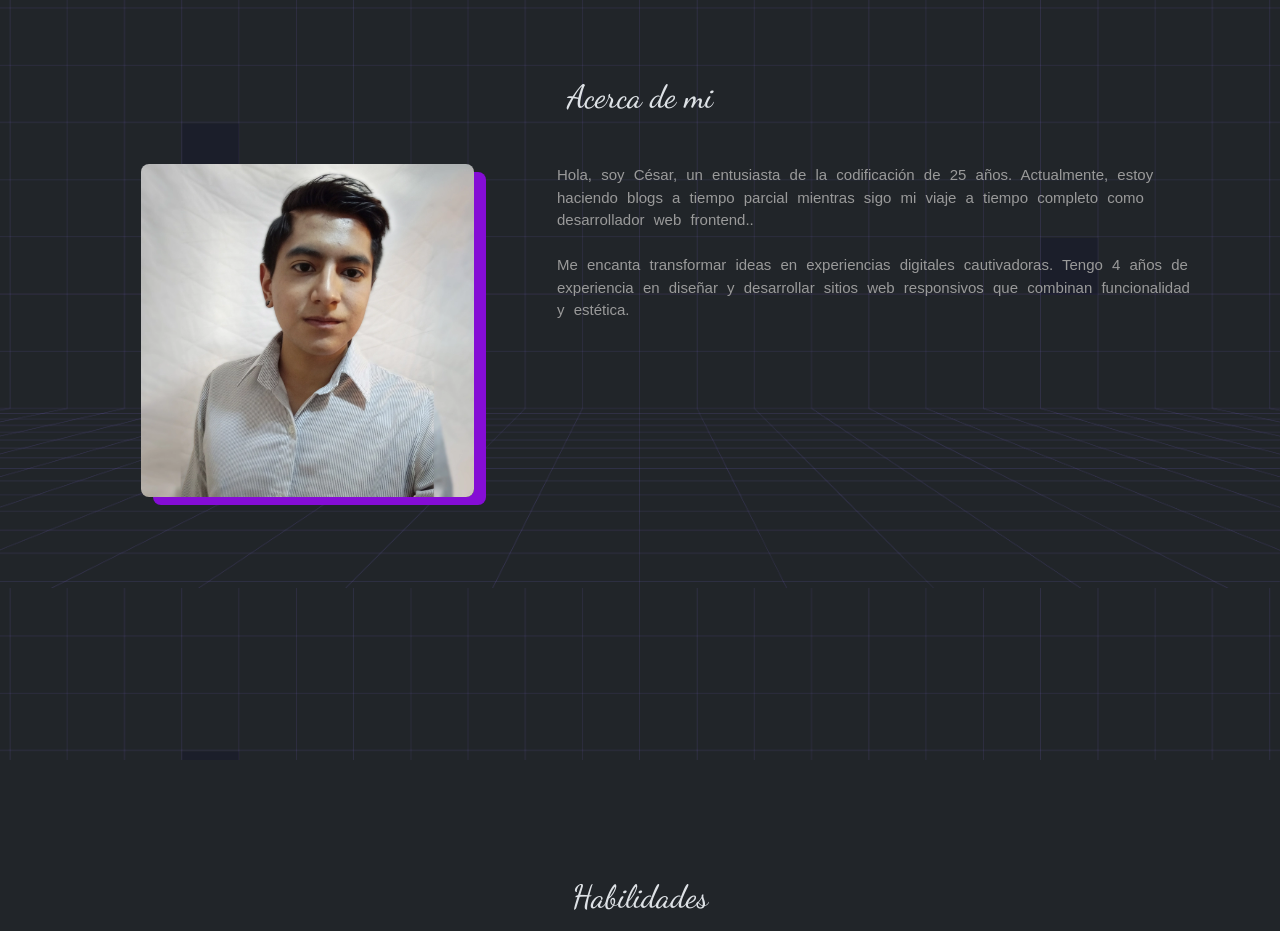
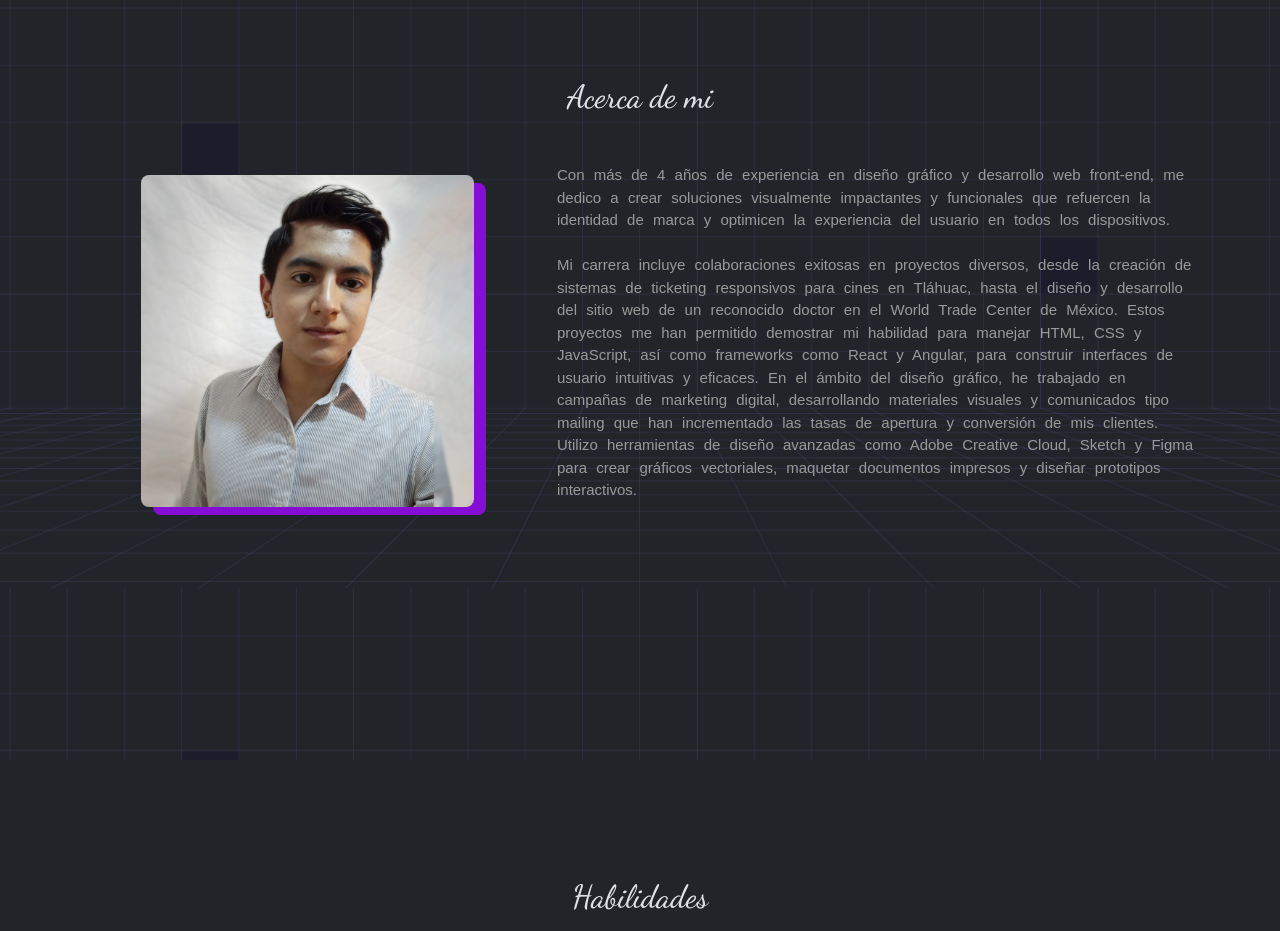
Before and after one commit to cesarvgss/MyPortfolio, a plain HTML site: page index.html in a window 1280 px wide. Shown: the part 1640-2571 px from the top of the page. Drawn offline with Linux system fonts and the light colour scheme; a web font is replaced by a local one.

Commit message:
Update index.html

```diff
--- a/index.html
+++ b/index.html
@@ -211,9 +211,11 @@
             </div>
             <div class="col-lg-7">
                 <p class="bio">
-                    Hola, soy César, un entusiasta de la codificación de 25 años. Actualmente, estoy haciendo blogs a tiempo parcial mientras sigo mi viaje a tiempo completo como desarrollador web frontend..
+                   Con más de 4 años de experiencia en diseño gráfico y desarrollo web front-end, me dedico a crear soluciones visualmente impactantes y funcionales que refuercen la identidad de marca y optimicen la experiencia del usuario en todos los dispositivos.
                     <br><br>
-					Me encanta transformar ideas en experiencias digitales cautivadoras. Tengo 4 años de experiencia en diseñar y desarrollar sitios web responsivos que combinan funcionalidad y estética.
+			Mi carrera incluye colaboraciones exitosas en proyectos diversos, desde la creación de sistemas de ticketing responsivos para cines en Tláhuac, hasta el diseño y desarrollo del sitio web de un reconocido doctor en el World Trade Center de México. Estos proyectos me han permitido demostrar mi habilidad para manejar HTML, CSS y JavaScript, así como frameworks como React y Angular, para construir interfaces de usuario intuitivas y eficaces.
+
+En el ámbito del diseño gráfico, he trabajado en campañas de marketing digital, desarrollando materiales visuales y comunicados tipo mailing que han incrementado las tasas de apertura y conversión de mis clientes. Utilizo herramientas de diseño avanzadas como Adobe Creative Cloud, Sketch y Figma para crear gráficos vectoriales, maquetar documentos impresos y diseñar prototipos interactivos.
                    <!--  <br><br>
                     Y sí, también escribo sobre mis aventuras en la tecnología y los juegos. Si estás interesado, puedes visitar mi blog de juegos, <a href="https://gamesroid.com/" target="_blank">GamesRoid</a>. -->
                 </p>
```
